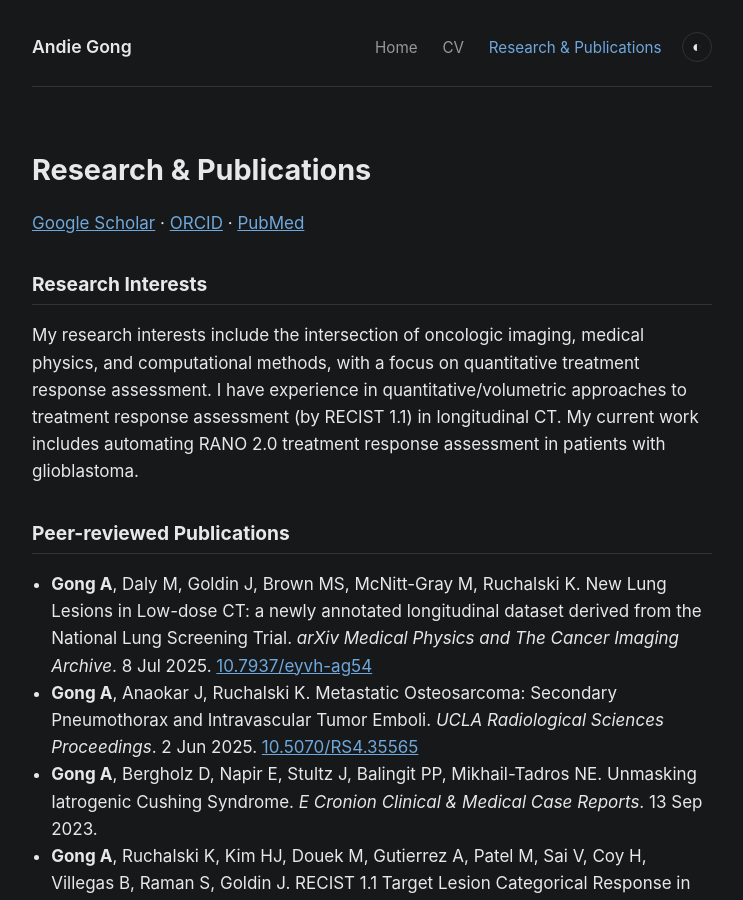
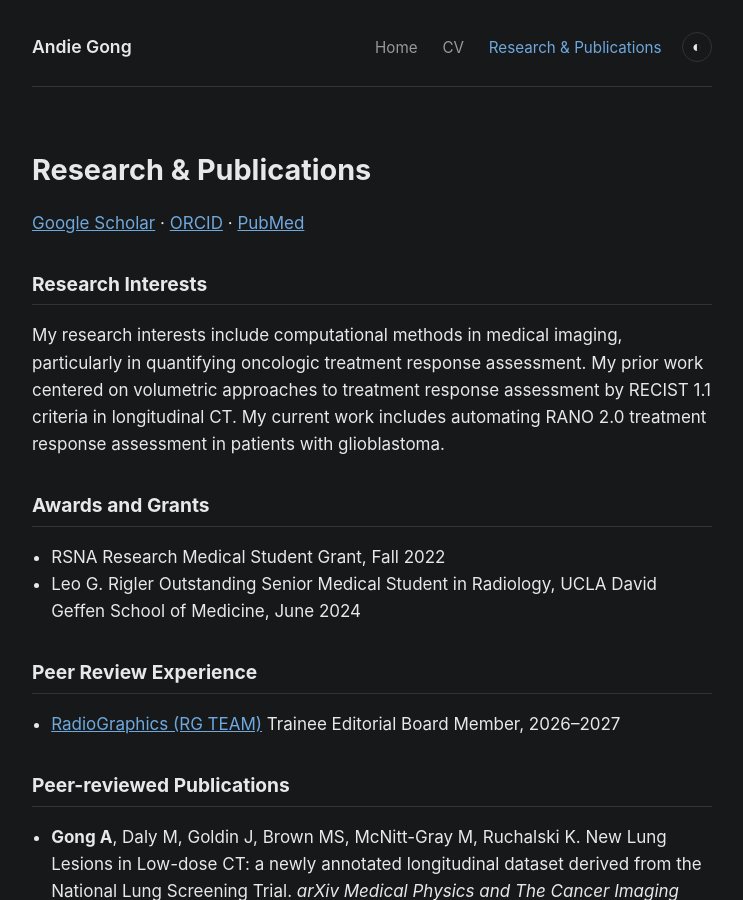
Before and after one commit to andiegong/andiegong.github.io, a Jekyll site: the page built from research.md, in a window 1280 px wide and 900 px high. Shown: the whole window, without its empty margins (268-1011 px from the left). Built offline with Jekyll 4.4.1, drawn with Linux system fonts in a browser that asks for light colours.

Commit message:
update research interests description

```diff
--- a/research.md
+++ b/research.md
@@ -10,7 +10,16 @@ permalink: /research/
 
 ## Research Interests
 
-My research interests include the intersection of oncologic imaging, medical physics, and computational methods, with a focus on quantitative treatment response assessment. I have experience in quantitative/volumetric approaches to treatment response assessment (by RECIST 1.1) in longitudinal CT. My current work includes automating RANO 2.0 treatment response assessment in patients with glioblastoma.
+My research interests include computational methods in medical imaging, particularly in quantifying oncologic treatment response assessment. My prior work centered on volumetric approaches to treatment response assessment by RECIST 1.1 criteria in longitudinal CT. My current work includes automating RANO 2.0 treatment response assessment in patients with glioblastoma.
+
+## Awards and Grants
+
+- RSNA Research Medical Student Grant, Fall 2022
+- Leo G. Rigler Outstanding Senior Medical Student in Radiology, UCLA David Geffen School of Medicine, June 2024
+
+## Peer Review Experience
+
+- [RadioGraphics (RG TEAM)](https://pubs.rsna.org/page/radiographics/rgteam/edboard) Trainee Editorial Board Member, 2026–2027
 
 ## Peer-reviewed Publications
 
```
